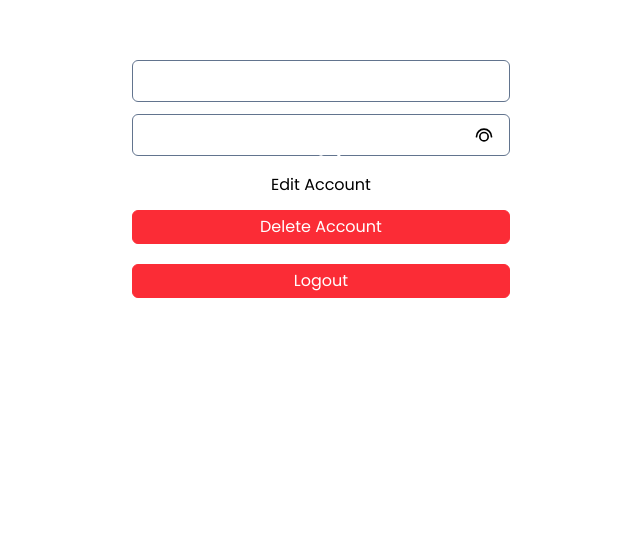
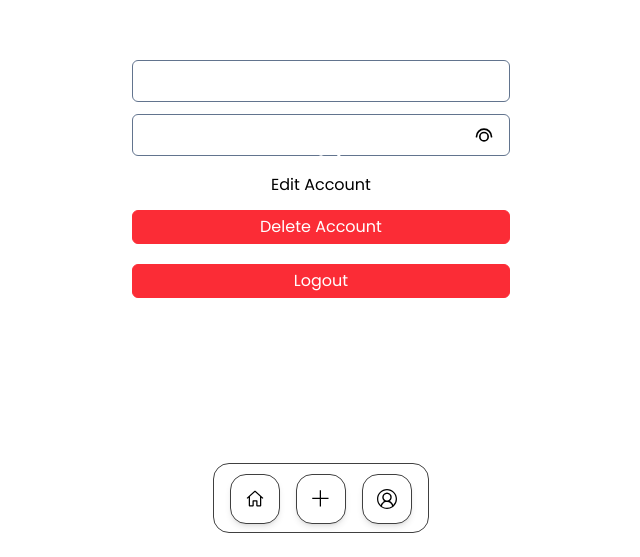
Before and after one commit to ilhamhilmi/inventr, a Next.js app: page /user-profile in a window 1280 px wide. Shown: the part 243-800 px from the top of the page, without its empty margins (319-959 px from the left). Built offline with nearby package versions, Linux system fonts and the light colour scheme; no server answers; a web font is replaced by a local one.

Commit message:
path dock done

```diff
--- a/UI components/dock/DockClient/page.tsx
+++ b/UI components/dock/DockClient/page.tsx
@@ -1,13 +1,21 @@
 "use client"
 
 import Dock from "@/UI components/dock/Dock";
+import { useRouter } from "next/navigation";
 import { VscHome, VscAccount, VscAdd } from "react-icons/vsc"
 
+
 export default function DockClient() {
+
+    const router = useRouter()
+
     const items = [
-        { icon: <VscHome className="text-black" size={20} />, label: 'Home', onClick: () => alert('Home!') },
-        { icon: <VscAdd className="text-black" size={20} />, label: 'Add Products', onClick: () => alert('Settings!') },
-        { icon: <VscAccount href="/user-profile" className="text-black" size={20} />, label: 'Profile', onClick: () => alert('Profile!') },
+        { icon: <VscHome className="text-black" size={20} />,
+        label: 'Home',
+        onClick: () => router.push("/inventory"),
+    },
+        { icon: <VscAdd className="text-black" size={20} />, label: 'Add Products', onClick: () => router.push("/input-product") },
+        { icon: <VscAccount href="/user-profile" className="text-black" size={20} />, label: 'Profile', onClick: () => router.push("/user-profile") },
     ];
     return (
         <div>
--- a/app/input-product/page.tsx
+++ b/app/input-product/page.tsx
@@ -5,6 +5,8 @@ import Image from "next/image"
 
 import TargetCursorClient from "@/UI components/TargetCursor/TargetCursorClient/TargetCursorClient"
 import LightRaysClient from "@/UI components/LightRays/LightRaysClient/LightRaysClient"
+import DockClient from "@/UI components/dock/DockClient/page"
+
 
 export default function InputProduct() {
     const [product_name, setProduct_name] = useState("")
@@ -42,6 +44,7 @@ export default function InputProduct() {
 
     return (
         <section className="items-center flex justify-center h-screen">
+            <DockClient />
             <TargetCursorClient />
             <LightRaysClient />
             <div className="container mx-auto">
--- a/app/user-profile/page.tsx
+++ b/app/user-profile/page.tsx
@@ -8,6 +8,7 @@ import hidePass from "@/public/password/eye-slash-alt-svgrepo-com.svg"
 
 import TargetCursorClient from "@/UI components/TargetCursor/TargetCursorClient/TargetCursorClient"
 import LightRaysClient from "@/UI components/LightRays/LightRaysClient/LightRaysClient"
+import DockClient from "@/UI components/dock/DockClient/page"
 
 export default function UserProfile() {
     const [showPassword, setShowPassword] = useState(false)
@@ -48,6 +49,7 @@ export default function UserProfile() {
 
     return (
         <section className="items-center flex justify-center h-screen">
+            <DockClient />
             <TargetCursorClient />
             <LightRaysClient />
             <div className="container mx-auto">
```
